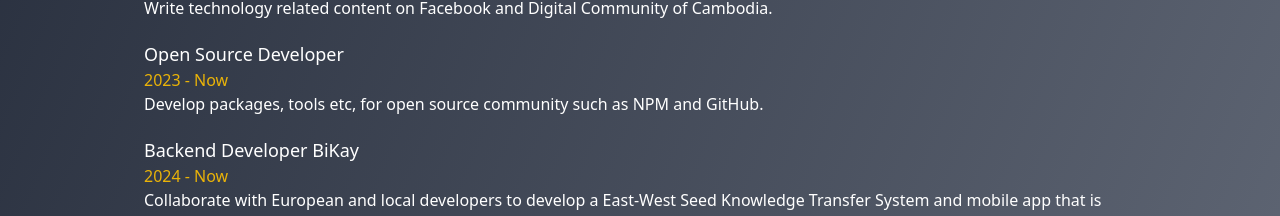
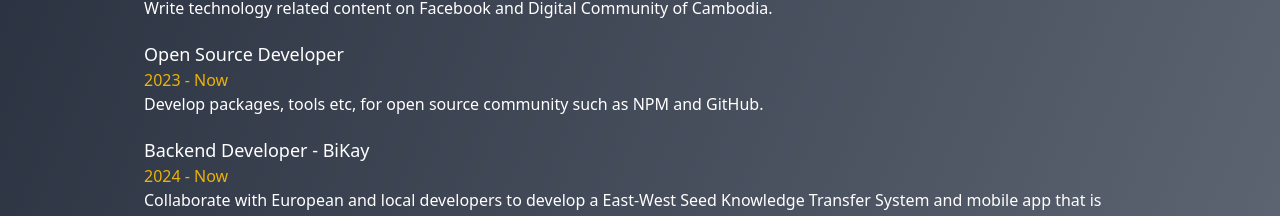
Before and after one commit to Re4ch-Jay/phatpanhareach, a Next.js app: page / in a window 1280 px wide. Shown: the part 1820-2036 px from the top of the page. Built offline with nearby package versions, Linux system fonts and the light colour scheme.

Commit message:
feat: add experience

```diff
--- a/app/components/Experiences.jsx
+++ b/app/components/Experiences.jsx
@@ -15,7 +15,7 @@ export default function Experiences() {
 function Experience({title, year, company, description}) {
   return (
     <div className="my-5">
-        <h1 className="text-lg text-white">{title} {company}</h1>
+        <h1 className="text-lg text-white">{title} {company && <span>-</span>} {company}</h1>
         <h4 className="text-yellow-500">{year}</h4>
         <p className="text-white">{description}</p>
     </div>
```
